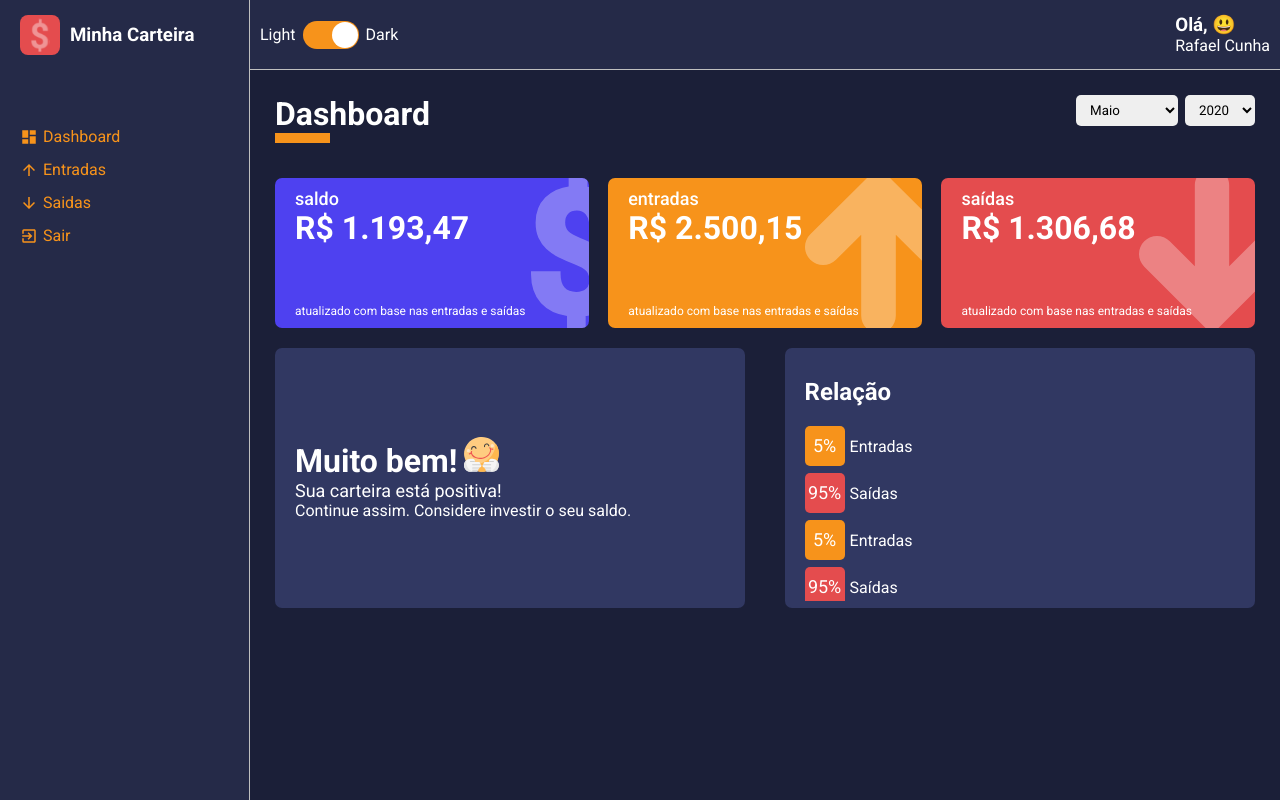
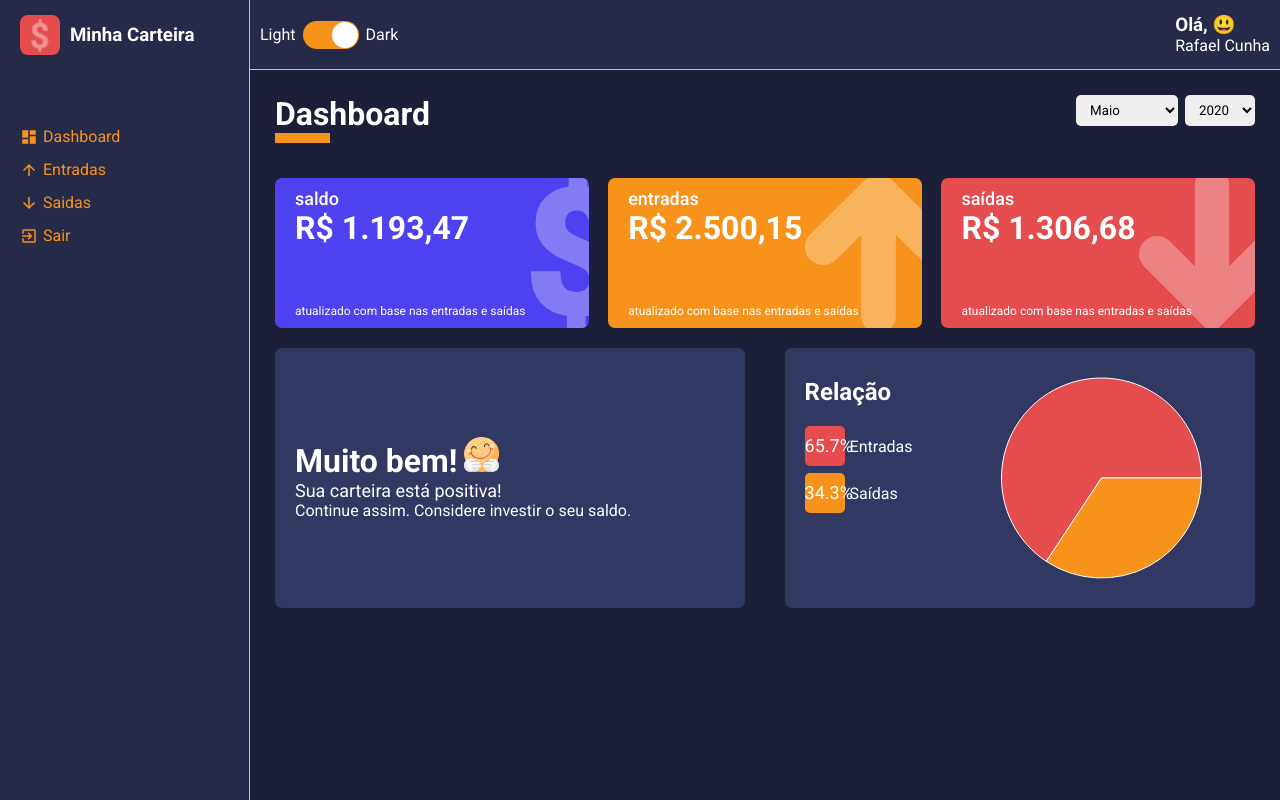
Before and after one commit to rafael-pbc/minha-carteira, a React (Create React App) app: page /dashboard in a window 1280 px wide. Built offline with nearby package versions, Linux system fonts and the light colour scheme.

Commit message:
Aula 35 - Carregando o gráfico de pizza com dados

```diff
--- a/src/components/PieChart/index.tsx
+++ /dev/null
@@ -1,71 +0,0 @@
-import React from "react";
-//import {PieChart, Pie, Cell, ResponsiveContainer} from 'recharts'
-
-import { Container, SideLeft, LegendContainer, Legend, SideRight } from './styles'
-
-
-const PieChart: React.FC= () => {
-   return (
-      <Container>
-        <SideLeft>
-            <h2>Relação</h2>
-            <LegendContainer>
-                <Legend color="#F7931B">
-                    <div>5%</div>
-                    <span>Entradas</span>
-                </Legend>
-                <Legend color="#E44C4E">
-                    <div>95%</div>
-                    <span>Saídas</span>
-                </Legend>
-                <Legend color="#F7931B">
-                    <div>5%</div>
-                    <span>Entradas</span>
-                </Legend>
-                <Legend color="#E44C4E">
-                    <div>95%</div>
-                    <span>Saídas</span>
-                </Legend>
-                <Legend color="#F7931B">
-                    <div>5%</div>
-                    <span>Entradas</span>
-                </Legend>
-                <Legend color="#E44C4E">
-                    <div>95%</div>
-                    <span>Saídas</span>
-                </Legend>
-                <Legend color="#F7931B">
-                    <div>5%</div>
-                    <span>Entradas</span>
-                </Legend>
-                <Legend color="#E44C4E">
-                    <div>95%</div>
-                    <span>Saídas</span>
-                </Legend>
-                <Legend color="#F7931B">
-                    <div>5%</div>
-                    <span>Entradas</span>
-                </Legend>
-                <Legend color="#E44C4E">
-                    <div>95%</div>
-                    <span>Saídas</span>
-                </Legend>
-            </LegendContainer>
-        </SideLeft>
-
-        <SideRight>
-            {/* <ResponsiveContainer>
-                <PieChart>
-                    <Pie
-                        data={[]}
-                        labelLine={false}
-                        dataKey="percent"
-                    />
-                </PieChart>
-            </ResponsiveContainer> */}
-        </SideRight>
-      </Container>
-   )
-}
-
-export default PieChart;
--- /dev/null
+++ b/src/components/PieChartBox/index.tsx
@@ -0,0 +1,49 @@
+import React from "react";
+import { PieChart, Pie, Cell, ResponsiveContainer } from 'recharts'
+
+import { Container, SideLeft, LegendContainer, Legend, SideRight } from './styles'
+
+interface IPieChartProps {
+    data: {
+        name: string;
+        value: number;
+        percent: number;
+        color: string;
+    }[]
+};
+
+const PieChartBox: React.FC<IPieChartProps> = ({ data }) => {
+
+    return (
+        <Container>
+            <SideLeft>
+                <h2>Relação</h2>
+                <LegendContainer>
+                    {data.map((indicator) => (
+                            <Legend key={indicator.name} color={indicator.color}>
+                                <div>{indicator.percent}%</div>
+                                <span>{indicator.name}</span>
+                            </Legend>
+                        ))
+                    }
+                </LegendContainer>
+            </SideLeft>
+
+            <SideRight>
+                <ResponsiveContainer>
+                    <PieChart>
+                        <Pie data={data} dataKey="percent">
+                        {
+                            data.map((indicator) => (
+                                <Cell key={indicator.name} fill={indicator.color}/>
+                            ))
+                        }
+                        </Pie>
+                    </PieChart>
+                </ResponsiveContainer>
+            </SideRight>
+        </Container>
+    )
+}
+
+export default PieChartBox;
--- a/src/components/PieChart/styles.ts
+++ b/src/components/PieChartBox/styles.ts
@@ -69,5 +69,7 @@
 `;
 
 export const SideRight = styled.main`
-
+   display: flex;
+   flex: 1;
+   justify-content: center;
 `;
--- a/src/pages/Dashboard/index.tsx
+++ b/src/pages/Dashboard/index.tsx
@@ -4,7 +4,7 @@
 import SelectInput from "../../components/SelectInput";
 import WalletBox from "../../components/WalletBox";
 import MessageBox from "../../components/MessageBox";
-import PieChart from "../../components/PieChart";
+import PieChartBox from "../../components/PieChartBox";
 
 import expenses from "../../repositories/expenses";
 import gains from "../../repositories/gains";
@@ -124,6 +124,27 @@
         }
     }, [totalBalance]);
 
+    const relationExpensesVersusGains = useMemo(() => {
+        const total = totalGains + totalExpenses;
+
+        const percentGains = (totalGains / total) * 100;
+        const percentExpenses = (totalExpenses / total) * 100;
+
+        const data =[{
+            name: "Entradas",
+            value: totalGains,
+            percent: Number(percentGains.toFixed(1)),
+            color: '#E44C4E'
+        },
+        {
+            name: "Saídas",
+            value: totalExpenses,
+            percent: Number(percentExpenses.toFixed(1)),
+            color: '#F7931B'
+        }]
+        return data;
+    }, [totalGains, totalExpenses]);
+
 
     const handleMonthSelected = (month: string) => {
         try {
@@ -191,7 +212,7 @@
                     icon={message.icon}
                 />
 
-                <PieChart/>
+                <PieChartBox data={relationExpensesVersusGains}/>
             </Content>
         </Container>
     )
```
